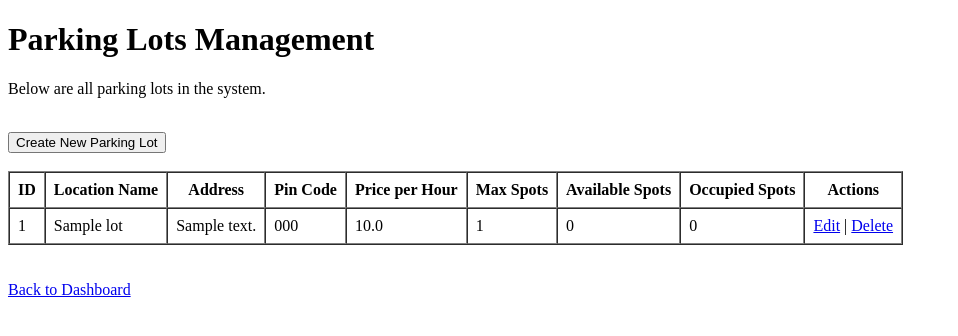
After one commit to mukhokironmoy/Vehicle-Parking-App---V1, a Flask app: page /admin/parking-lots in a window 1280 px wide. The commit adds this page. Shown: the top 336 px of the page, without its empty margins (0-958 px from the left). Run offline with Flask 3, Linux system fonts and the light colour scheme; a user stored in the database is signed in; tables that the repository leaves empty hold one stand-in row (values such as "Sample post").

Commit message:
feat: Admin view to list all parking lots with occupancy details

```diff
--- a/app.py
+++ b/app.py
@@ -1,4 +1,4 @@
-from flask import Flask, url_for, render_template, request, redirect, make_response
+from flask import Flask, url_for, render_template, request, redirect, abort
 from extensions import db
 from logging_config import logger, user_test_reference
 from flask_login import login_user, login_required, current_user, logout_user
@@ -18,6 +18,7 @@ db.init_app(app)
 
 #importing models
 from models.user import User
+from models.parking_lot import ParkingLot
 
 #importing login manager
 from extensions import login_manager
@@ -34,6 +35,7 @@ def load_user(user_id):
 def home():
     return "<h1> This is the root page. </h1>"
 
+'''----------------------------------------------------------------------------------------------------------------------------------------------'''
 #login route
 @app.route('/login', methods=["POST", "GET"])
 def login():
@@ -64,14 +66,15 @@ def login():
 
             else:
                 logger.info(f"\nInvalid login: User entered wrong password\nAttempted by: {username}\n")
-                error = "Incorrect Password. Please try again."
+                error = "Incorrect Username or Password. Please try again."
                 return render_template('login.html', error=error)
 
         else:
             logger.info(f"\nInvalid login: Username '{username}' does not exist.\n")
-            error = "Username does not exist. Please try again."
+            error = "Incorrect Username or Password. Please try again."
             return render_template('login.html', error=error)
 
+'''----------------------------------------------------------------------------------------------------------------------------------------------'''
 #register route
 @app.route('/register', methods=["GET","POST"])
 def register():
@@ -127,29 +130,74 @@ def register():
         logger.info(f"New user registered: {username}")
         return render_template('registeration_success.html', first_name=first_name, last_name=last_name,username=username, contact_number=contact_number)
 
+'''----------------------------------------------------------------------------------------------------------------------------------------------'''
+#admin dashboard
 @app.route('/admin/dashboard')
 @login_required
 def admin_dashboard():
+    #check access
     if current_user.role != "admin":
-        return redirect(url_for('user_dashboard', username=current_user.username))
+        logger.warning(f"\nILLEGAL ROUTE ACCESS : {current_user.username} tried to access admin dashboard.\n")
+        return redirect(url_for('user_dashboard',username=current_user.username))
+
+
     return render_template('admin_dashboard.html')
 
+'''----------------------------------------------------------------------------------------------------------------------------------------------'''
+#admin/parking lot route
+@app.route('/admin/parking-lots')
+@login_required
+def admin_parking_lots():
+    #check access
+    if current_user.role != "admin":
+        logger.warning(f"\nILLEGAL ROUTE ACCESS : {current_user.username} tried to access admin/parking-lots.\n")
+        return redirect(url_for('user_dashboard',username=current_user.username))
 
+    #query lot data
+    lots = ParkingLot.query.all()
+    print("LOTS:", lots)
+
+    lot_data = []
+    print("LOT DATA:", lot_data)
+
+    for lot in lots:
+        available_spots = sum(1 for spot in lot.spots if spot.status == "A")
+        occupied_spots = sum(1 for spot in lot.spots if spot.status == "O")
+
+        lot_data.append(
+            {"lot":lot,
+            "available": available_spots,
+            "occupied": occupied_spots}
+            )
+
+    print(lot_data)
+    return render_template("admin_parking_lots.html", lot_data=lot_data)
+
+
+
+'''----------------------------------------------------------------------------------------------------------------------------------------------'''
+#user dashboard
 @app.route('/<username>/dashboard')
 @login_required
 def user_dashboard(username):
     if username != current_user.username:
-        return redirect(url_for('user_dashboard', username=current_user.username))
+        logger.warning(f"\nILLEGAL ROUTE ACCESS : {username} tried to access {current_user.username} dashboard.\n")
+        if current_user.role == "admin":
+            return redirect(url_for(f'admin_dashboard'))
+        return redirect(url_for('user_dashboard',username=current_user.username))
+
 
     return render_template('user_dashboard.html', first_name=current_user.first_name)
 
-
+'''----------------------------------------------------------------------------------------------------------------------------------------------'''
+#logout route
 @app.route('/logout')
 @login_required
 def logout():
     logger.info(f"User logout: \nUsername- {current_user.username}")
     logout_user()
     return redirect(url_for('login'))
+
 
 @app.after_request
 def add_cache_control_headers(response):
@@ -159,7 +207,8 @@ def add_cache_control_headers(response):
     return response
 
 
-
+'''----------------------------------------------------------------------------------------------------------------------------------------------'''
+#main function
 if __name__ == "__main__":
     logger.info("🚀 Flask app is starting...")
     app.run(debug=True)
--- a/models/parking_lot.py
+++ b/models/parking_lot.py
@@ -1,4 +1,5 @@
 from extensions import db
+from .parking_spot import ParkingSpot
 
 class ParkingLot(db.Model):
     id = db.Column(db.Integer, primary_key = True)
@@ -8,4 +9,4 @@ class ParkingLot(db.Model):
     price_per_hour = db.Column(db.Float, nullable = False)
     max_spots = db.Column(db.Integer, nullable = False)
 
-    spots = db.relationship("ParkingSpot", backref="lot", lazy=True)
+    spots = db.relationship(ParkingSpot, backref="lot", lazy=True)
--- /dev/null
+++ b/templates/admin_parking_lots.html
@@ -0,0 +1,50 @@
+{% extends "base.html" %}
+
+{% block title %}Manage Parking Lots{% endblock %}
+
+{% block content %}
+  <h1>Parking Lots Management</h1>
+  <p>Below are all parking lots in the system.</p>
+  <br>
+  <a href="#"><button>Create New Parking Lot</button></a>
+  <br>
+  <br>
+
+  <table border="1" cellpadding="8" cellspacing="0">
+    <thead>
+      <tr>
+        <th>ID</th>
+        <th>Location Name</th>
+        <th>Address</th>
+        <th>Pin Code</th>
+        <th>Price per Hour</th>
+        <th>Max Spots</th>
+        <th>Available Spots</th>
+        <th>Occupied Spots</th>
+        <th>Actions</th>
+      </tr>
+    </thead>
+    <tbody>
+      {% for item in lot_data %}
+        <tr>
+          <td>{{ item.lot.id }}</td>
+          <td>{{ item.lot.prime_location_name }}</td>
+          <td>{{ item.lot.address }}</td>
+          <td>{{ item.lot.pin_code }}</td>
+          <td>{{ item.lot.price_per_hour }}</td>
+          <td>{{ item.lot.max_spots }}</td>
+          <td>{{ item.available }}</td>
+          <td>{{ item.occupied }}</td>
+          <td>
+            <!-- Placeholder buttons -->
+            <a href="#">Edit</a> |
+            <a href="#">Delete</a>
+          </td>
+        </tr>
+      {% endfor %}
+    </tbody>
+  </table>
+
+    <br><br>
+  <a href="{{ url_for('admin_dashboard') }}">Back to Dashboard</a>
+{% endblock %}
```
Also changed, not shown: templates/admin_dashboard.html (+3 -5 lines).
